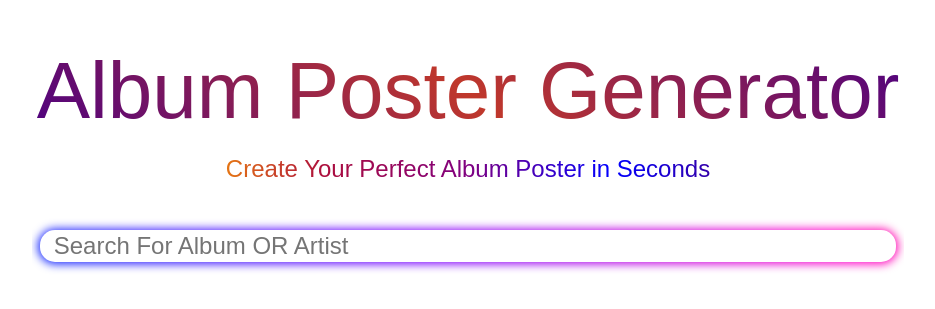
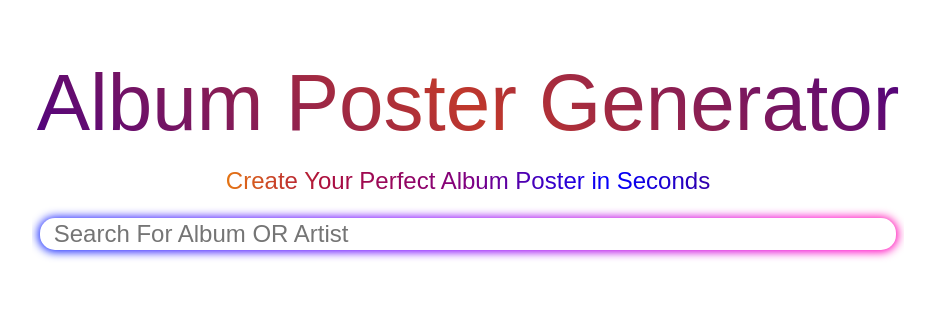
Before and after one commit to ivxnlee/Album-Poster-Generator, a React (Vite) app: page / in a window 1280 px wide. Shown: the part 251-560 px from the top of the page, without its empty margins (172-1107 px from the left). Built offline with nearby package versions, Linux system fonts and the light colour scheme; a web font is replaced by a local one.

Commit message:
Added vercel folder to gitignore

```diff
--- a/package.json
+++ b/package.json
@@ -36,7 +36,7 @@
     "eslint-plugin-react-hooks": "^5.2.0",
     "eslint-plugin-react-refresh": "^0.4.22",
     "globals": "^16.4.0",
-    "prettier": "^3.6.2",
+    "prettier": "^3.8.1",
     "typescript": "~5.9.3",
     "typescript-eslint": "^8.45.0",
     "vite": "^7.1.7"
--- a/src/App.css
+++ b/src/App.css
@@ -169,7 +169,7 @@
 
 .search-input-wrapper {
   display: flex;
-  margin-top: 5vh;
+  margin-top: 2vh;
   flex-wrap: wrap;
   flex-direction: column;
   height: 5vh;
--- a/src/App.tsx
+++ b/src/App.tsx
@@ -227,7 +227,10 @@ function App() {
   };
 
   return (
-    <div className="outer-container" style={userFlow === 3 ? { width: scale * 829 } : {}}>
+    <div
+      className="outer-container"
+      style={userFlow === 3 ? { width: Math.min(window.innerWidth, scale * 829), padding: 0 } : {}}
+    >
       {isLoading && <LoadingOverlay />}
       {(userFlow === 1 || userFlow === 2) && (
         <>
```
Also changed, not shown: 2 other files (tests, documents, lock files or other folders).
